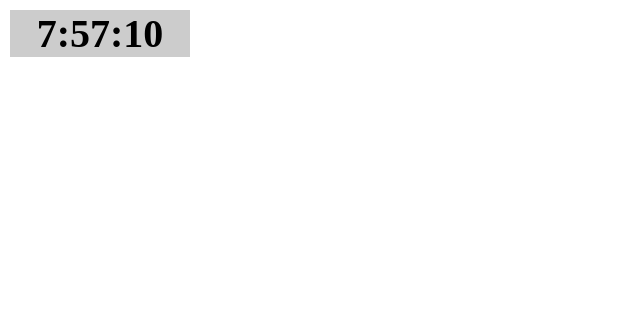
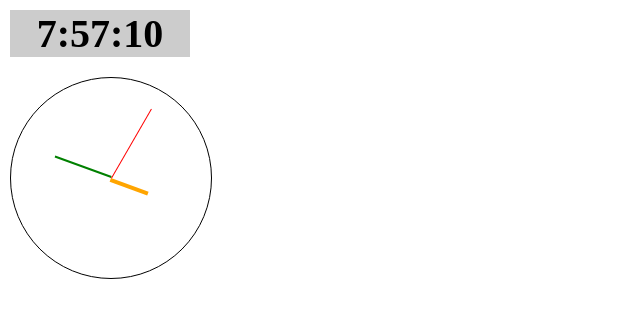
Before and after one commit to qingguatang/fecode, a website: page app/c12/clock.html in a window 1280 px wide. Shown: the whole page, without its empty margins (0-640 px from the left). Drawn offline with Linux system fonts and the light colour scheme.

Commit message:
完成时钟示例

```diff
--- a/app/c12/clock.less
+++ b/app/c12/clock.less
@@ -11,3 +11,51 @@
   font-weight: bold;
   text-align: center;
 }
+
+
+.clock {
+  margin-top: 20px;
+
+  border-radius: 50%;
+  border: 1px solid #000;
+  width: 200px;
+  height: 200px;
+
+  position: relative;
+
+  .hour {
+    position: absolute;
+    left: 50%;
+    top: 50%;
+    width: 40px;
+    height: 4px;
+    background: orange;
+
+    transform: rotate(20deg);
+    transform-origin: left top;
+  }
+
+  .minute {
+    position: absolute;
+    left: 50%;
+    top: 50%;
+    transform-origin: left top;
+    transform: rotate(200deg);
+
+    width: 60px;
+    height: 2px;
+    background: green;
+  }
+
+  .second {
+    position: absolute;
+    left: 50%;
+    top: 50%;
+    transform-origin: left top;
+    transform: rotate(300deg);
+
+    width: 80px;
+    height: 1px;
+    background: red;
+  }
+}
```
Also changed, not shown: app/c12/clock.css.
